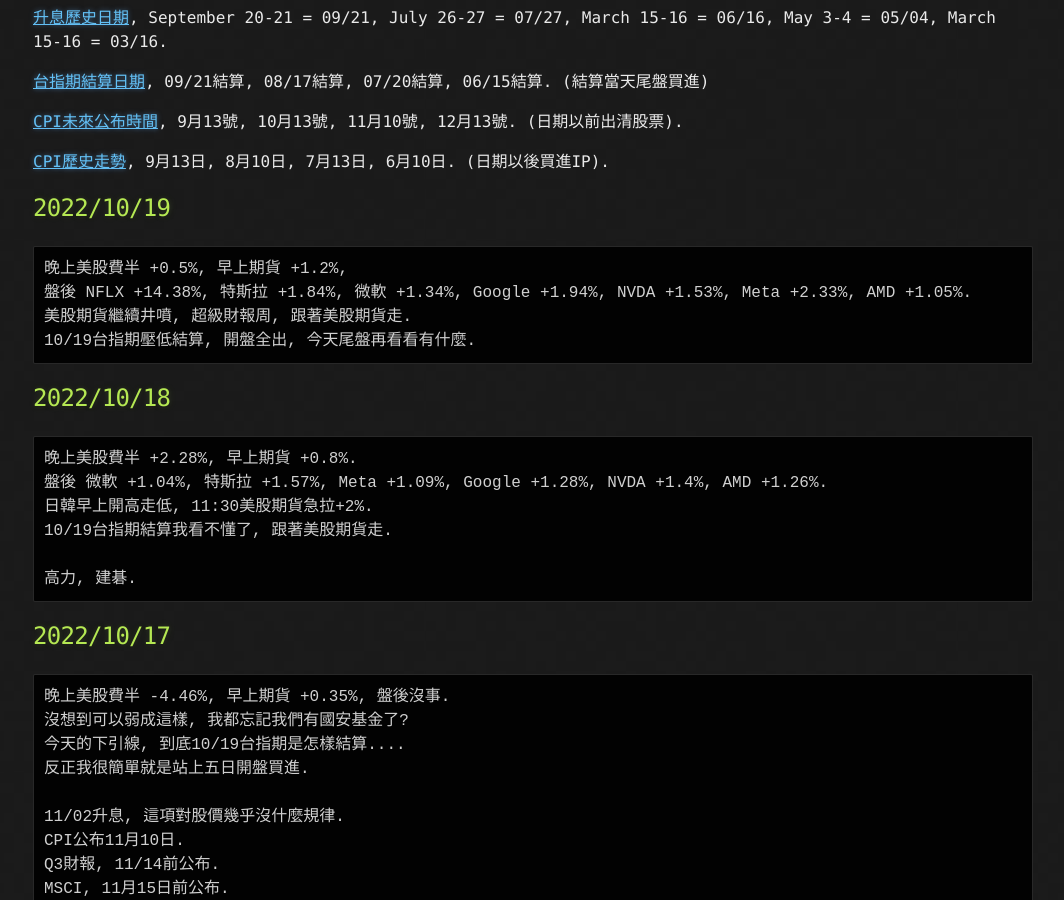
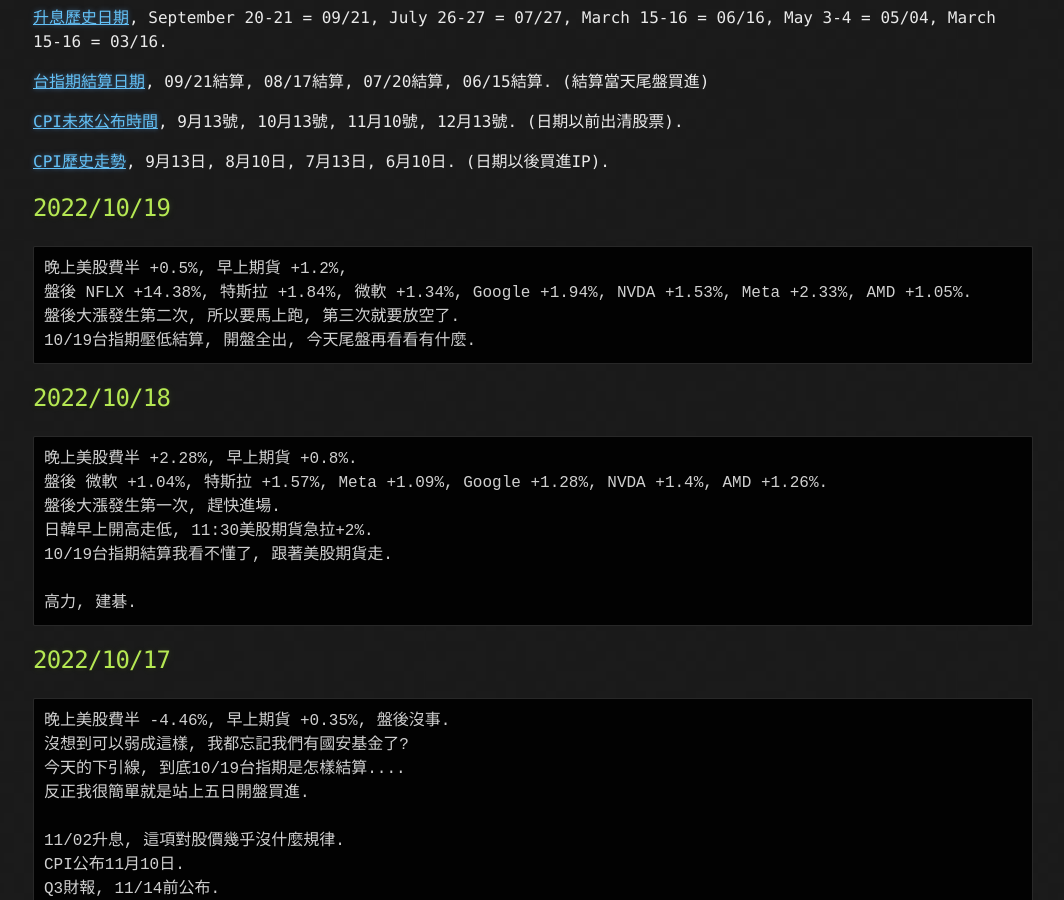
Before and after one commit to lepg5487/Stock_God, a Jekyll site: the page built from index.md, in a window 1280 px wide and 900 px high, scrolled down 292 px. Shown: the whole window, without its empty margins (107-1171 px from the left). Built offline with Jekyll 4.4.1, drawn with Linux system fonts in a browser that asks for light colours; our own code applies the rules of GitHub Pages for plain Markdown files.

Commit message:
Update index.md

````diff
--- a/index.md
+++ b/index.md
@@ -16,7 +16,7 @@ layout: testlayouts
 ```
 晚上美股費半 +0.5%, 早上期貨 +1.2%,
 盤後 NFLX +14.38%, 特斯拉 +1.84%, 微軟 +1.34%, Google +1.94%, NVDA +1.53%, Meta +2.33%, AMD +1.05%.
-美股期貨繼續井噴, 超級財報周, 跟著美股期貨走.
+盤後大漲發生第二次, 所以要馬上跑, 第三次就要放空了.
 10/19台指期壓低結算, 開盤全出, 今天尾盤再看看有什麼.
 ```
 
@@ -24,6 +24,7 @@ layout: testlayouts
 ```
 晚上美股費半 +2.28%, 早上期貨 +0.8%.
 盤後 微軟 +1.04%, 特斯拉 +1.57%, Meta +1.09%, Google +1.28%, NVDA +1.4%, AMD +1.26%.
+盤後大漲發生第一次, 趕快進場.
 日韓早上開高走低, 11:30美股期貨急拉+2%.
 10/19台指期結算我看不懂了, 跟著美股期貨走.
 
````
